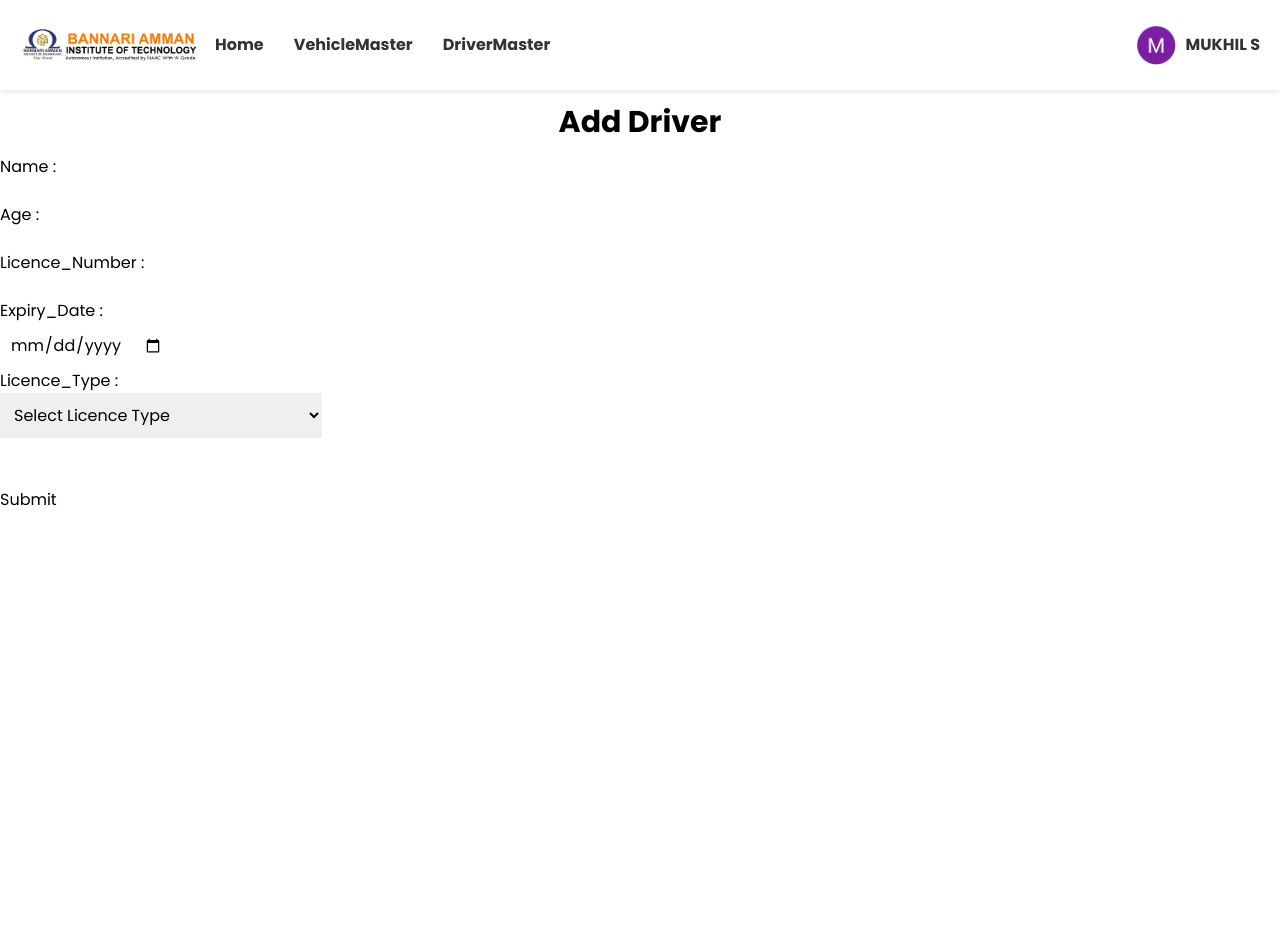
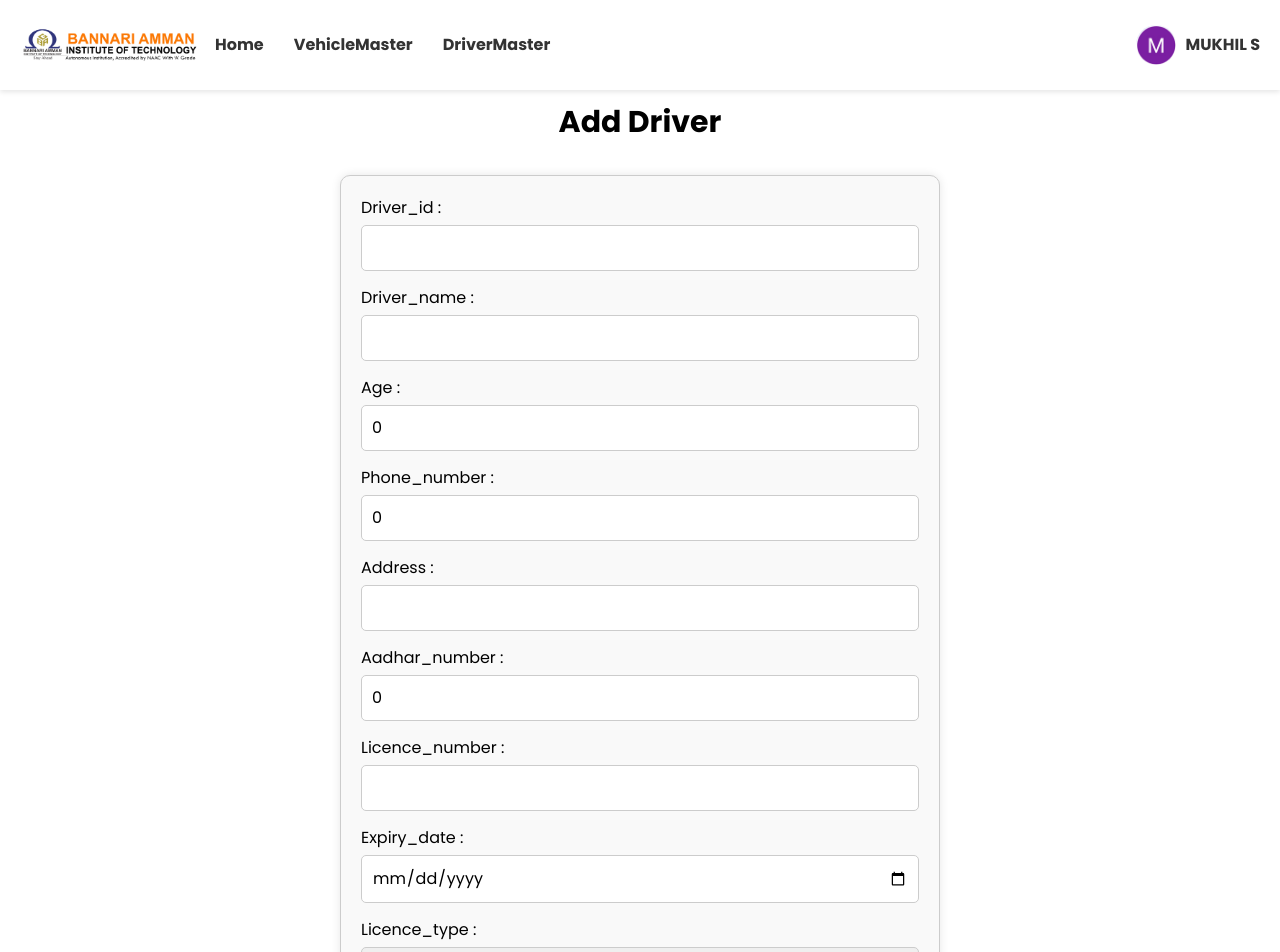
Before and after one commit to Mukhil15/vehicle_management, a React (Vite) app in the folder veman/: page /DriverForm in a window 1280 px wide. Shown: the top 952 px of the page. Before the commit the page ends 800 px from the top, so only its background shows below. Built offline with nearby package versions, Linux system fonts and the light colour scheme.

Commit message:
Completed the Integration of Frontend with Backend for Driver form

```diff
--- a/veman/src/components/FormDriver.jsx
+++ b/veman/src/components/FormDriver.jsx
@@ -1,66 +1,99 @@
-import styles from '../css/Formcom.module.css'
-const FormDriver = () => {
+import styles from '../css/Formcom.module.css';
+import { useState } from "react";
+import axios from "axios";
+const FormDriver = ({onCancel}) => {
+  const [Driver,setDriver]=useState([]);
+  const[formData,setFormData]=useState({
+    driver_id:"",
+    driver_name:"",
+    Age:0,
+    Phone_number:0,
+    Address:"",
+    Aadhar_number:0,
+    Licence_number:"",
+    Expiry_date:"",
+    Licence_type:"",
+  });
+  const handleChange=(e)=>{
+    setFormData({...formData,[e.target.name]:e.target.value});
+  }
+  const handleCreate=()=>{
+    axios
+    .post("http://localhost:4000/admin/DriverMaster/addDriver/",formData)
+    .then((response)=>{
+      setDriver([...Driver,response.data]);
+      setFormData({
+        driver_id:"",
+    driver_name:"",
+    Age:0,
+    Phone_number:0,
+    Address:"",
+    Aadhar_number:0,
+    Licence_number:"",
+    Expiry_date:"",
+    Licence_type:"",
+      });
+      onCancel();
+    })
+    .catch((err)=>console.log(err));
+  }
   return (
-    <>
-    <div className={styles.container}>
-      <form className={styles.form} action='/DriverMaster'>
-        <div className={styles.row}>
-          <div className={styles.col25}>
-        <label>Name :</label>
-        </div>
-        <div className={styles.col75}>
-        <input id="name" type="text"/>
-        </div>
-        </div>
-        <div className={styles.row}>
-          <div className={styles.col25}>
-        <label>Age :</label>
-        </div>
-        <div className={styles.col75}>
-        <input id="Age" type="number"/>
-        </div>
-        </div>
-        <div className={styles.row}>
-          <div className={styles.col25}>
-
-        <label>Licence_Number :</label>
-        </div>
-        <div className={styles.col75}>
-        <input id="Licence_Number" type="number"/>
-        </div>
-        </div>
-
-        <div className={styles.row}>
-          <div className={styles.col25}>
-        <label>Expiry_Date :</label>
-        </div>
-        <div className={styles.col75}>
-        <input id="Expiry_Date" style={{padding:'10px'}} type="date"/>
-        </div>
+   <div className={styles.formContainer}>
+  <form onSubmit={(e) => {
+    e.preventDefault();
+    handleCreate()
+  }}>
+    <div className={styles.formGroup}>
+      <label>Driver_id :</label>
+      <input name="driver_id" value={formData.driver_id} onChange={handleChange} type="text" required />
     </div>
 
 
-        <div className={styles.row}>
-          <div className={styles.col25}>
-        <label>Licence_Type :</label>
+    <div className={styles.formGroup}>
+      <label>Driver_name :</label>
+      <input name="driver_name" value={formData.driver_name} onChange={handleChange} type="text" required />
     </div>
-        <div className={styles.col75}>
-          <select id="Licence_Type"  style={{padding:'10px'}}>
-          <option value="">Select Licence Type</option>
-        <option value="Two_Wheeler">Two Wheeler</option>
-        <option value="LMV">Light motor vehicles(LMV)</option>
-        <option value="HMV">Heavy Motor Vehicles(HMV)</option>
-        <option value="HGMV">Heavy Goods Motor Vehicle(HGMV)</option>
+    <div className={styles.formGroup}>
+      <label>Age :</label>
+      <input name="Age" value={formData.Age} onChange={handleChange} type="number" required />
+    </div>
+    <div className={styles.formGroup}>
+      <label>Phone_number :</label>
+      <input name="Phone_number" value={formData.Phone_number} onChange={handleChange} type="number" required />
+    </div>
+    <div className={styles.formGroup}>
+      <label>Address :</label>
+      <input name="Address" value={formData.Address} onChange={handleChange} type="text" required />
+    </div>
+    <div className={styles.formGroup}>
+      <label>Aadhar_number :</label>
+      <input name="Aadhar_number" value={formData.Aadhar_number} onChange={handleChange} type="number" required />
+    </div>
+    <div className={styles.formGroup}>
+      <label>Licence_number :</label>
+      <input name="Licence_number" value={formData.Licence_number} onChange={handleChange} type="text" required />
+    </div>
+    <div className={styles.formGroup}>
+      <label>Expiry_date :</label>
+      <input name="Expiry_date" value={formData.Expiry_date} onChange={handleChange} type="date" required />
+    </div>
+    <div className={styles.formGroup}>
+      <label>Licence_type :</label>
+      <select name="Licence_type" value={formData.Licence_type} onChange={handleChange} required>
+        <option value="">Select Type_of_Vehicle</option>
+        <option value="LMV">Light Motor Vehicle(LMV)</option>
+        <option value="HMV">Heavy Motor Vehicle(HMV)</option>
+        <option value="HMGV">Heavy Motor Goods Vehicle(HMGV)</option>
+        <option value="Two_Wheeler">Two_Wheeler</option>
       </select>
     </div>
-        </div>
-
-        <div className={styles.row}>
-        <input type="submit" style={{marginTop:'50px'}} value="Submit"/>
+    <div className={styles.formActions}>
+      <button type="submit" className={styles.submitButton}>Submit</button>
+      <button type="button" className={styles.cancelButton} onClick={onCancel}>Cancel</button>
     </div>
   </form>
 </div>
-    </>
+
   )
 }
 
```
Lines whose indentation alone changed are shown as unchanged.
